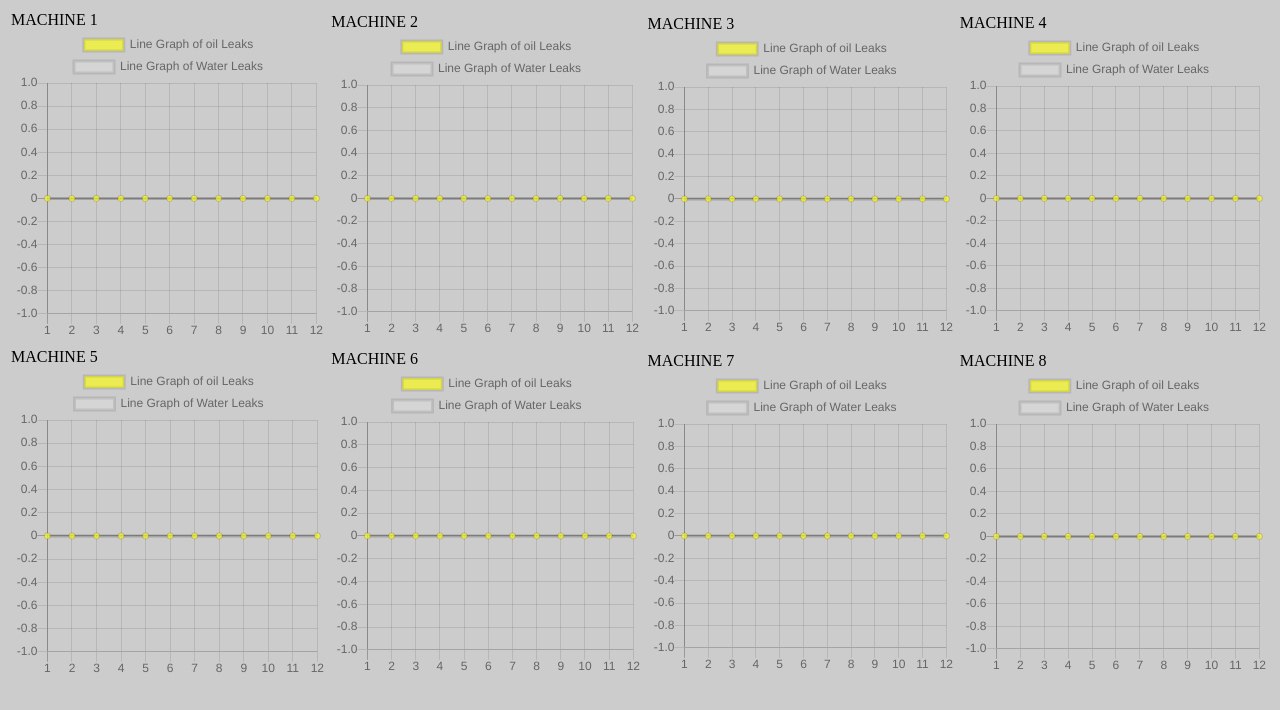
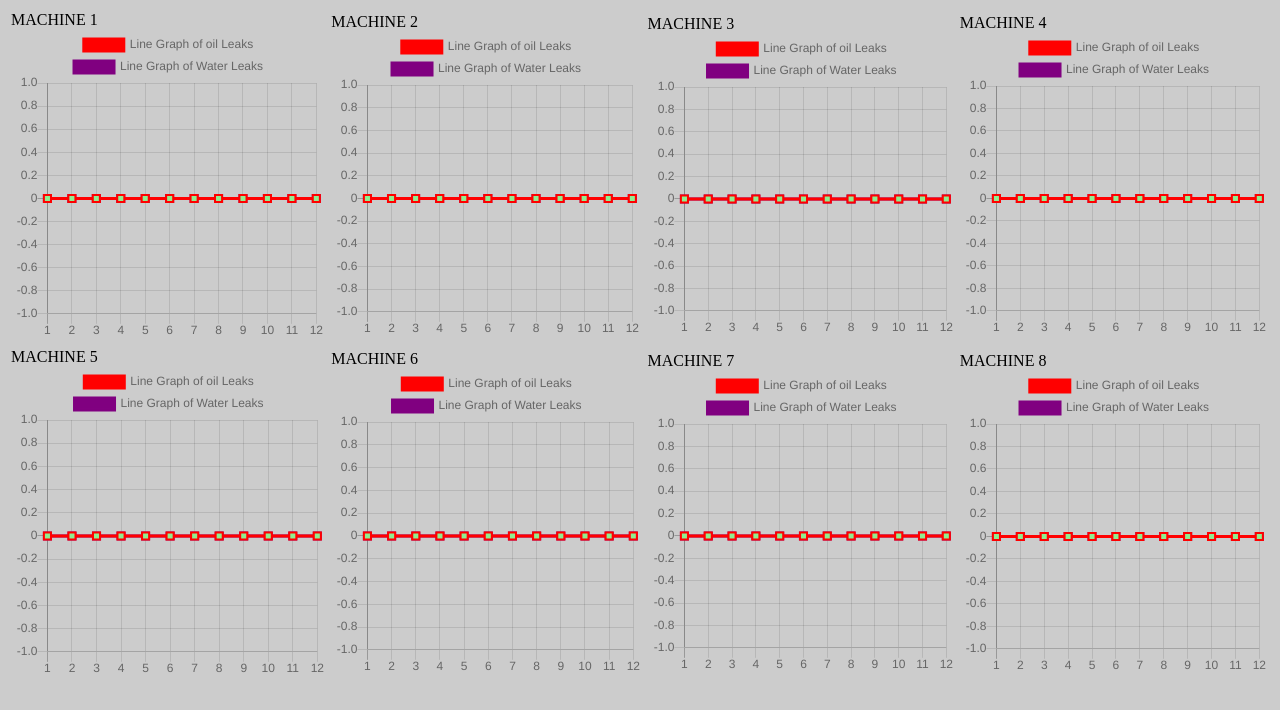
Before and after one commit to Pruthviraj98/htc-itmr-intern, a website: page 9/DASHBOARD1/index.html in a window 1280 px wide. Drawn offline with nearby package versions, Linux system fonts and the light colour scheme; no server answers.

Commit message:
updated db

```diff
--- a/9/DASHBOARD1/index.html
+++ b/9/DASHBOARD1/index.html
@@ -41,7 +41,7 @@ body
 }
 </style>
 <script type="text/javascript "src="https://cdnjs.cloudflare.com/ajax/libs/socket.io/2.2.0/socket.io.js"></script>
-<script type="text/javascript" src="https://cdnjs.cloudflare.com/ajax/libs/Chart.js/2.7.0/Chart.bundle.min.js"></script>
+<script type="text/javascript" src="https://cdnjs.cloudflare.com/ajax/libs/Chart.js/2.8.0/Chart.js"></script>
 <script type="text/javascript" src="https://cdnjs.cloudflare.com/ajax/libs/moment.js/2.18.1/moment.min.js"></script>
 <script type="text/javascript">
 
@@ -50,23 +50,31 @@ var data1 = {
    labels: ["1", "2", "3", "4", "5", "6","7", "8", "9", "10", "11", "12"],
    datasets: [{
      label: "Line Graph of oil Leaks",
-     backgroundColor:"rgba(255,255,0, 0.6)",
-     fillColor: "rgba(255, 255, 255, 0.5)",
-     strokeColor: "rgba(255, 255, 255, 0.5)",
-     pointColor: "rgba(255, 255, 255, 0.5)",
-     pointStrokeColor: "rgba(255, 255, 255, 0.5)",
-     pointHighlightFill: "rgba(255, 255, 255, 0.5)",
-     pointHighlightStroke: "rgba(255, 255, 255, 0.5)",
+     lineTension: 0.3,
+     fill: false,
+     borderColor: 'red',
+     backgroundColor: 'transparent',
+     pointBorderColor: 'red',
+     pointBackgroundColor: 'lightgreen',
+     pointRadius: 5,
+     pointHoverRadius: 15,
+     pointHitRadius: 30,
+     pointBorderWidth: 2,
+     pointStyle: 'rect',
      data: [0, 0, 0, 0, 0, 0, 0, 0, 0, 0, 0,0]
    },{
      label: "Line Graph of Water Leaks",
-     backgroundColor:"rgba(236, 236, 236, 0.3)",
-     fillColor: "rgba(236, 236, 236, 0.3)",
-     strokeColor: "rgba(236, 236, 236, 1)",
-     pointColor: "rgba(236, 236, 236, 1)",
-     pointStrokeColor: "rgba(236, 236, 236, 1)",
-     pointHighlightFill: "rgba(236, 236, 236, 1)",
-     pointHighlightStroke: "rgba(236, 236, 236, 1)",
+     lineTension: 0.3,
+     fill: false,
+     borderColor: 'purple',
+     backgroundColor: 'transparent',
+     pointBorderColor: 'purple',
+     pointBackgroundColor: 'lightgreen',
+     pointRadius: 5,
+     pointHoverRadius: 15,
+     pointHitRadius: 30,
+     pointBorderWidth: 2,
+     pointStyle: 'rect',
      data: [0, 0, 0, 0, 0, 0, 0, 0, 0, 0, 0,0]
    }]
  };
@@ -91,23 +99,47 @@ var data1 = {
     labels: ["1", "2", "3", "4", "5", "6","7", "8", "9", "10", "11", "12"],
     datasets: [{
       label: "Line Graph of oil Leaks",
-      backgroundColor:"rgba(255,255,0, 0.6)",
-      fillColor: "rgba(255, 255, 255, 0.5)",
-      strokeColor: "rgba(255, 255, 255, 0.5)",
-      pointColor: "rgba(255, 255, 255, 0.5)",
-      pointStrokeColor: "rgba(255, 255, 255, 0.5)",
-      pointHighlightFill: "rgba(255, 255, 255, 0.5)",
-      pointHighlightStroke: "rgba(255, 255, 255, 0.5)",
+      lineTension: 0.3,
+      fill: false,
+      borderColor: 'red',
+      backgroundColor: 'transparent',
+      pointBorderColor: 'red',
+      pointBackgroundColor: 'lightgreen',
+      pointRadius: 5,
+      pointHoverRadius: 15,
+      pointHitRadius: 30,
+      pointBorderWidth: 2,
+      pointStyle: 'rect',
+
+      // backgroundColor:"rgba(255,255,0, 0.6)",
+      // fillColor: "rgba(255, 255, 255, 0.5)",
+      // strokeColor: "rgba(255, 255, 255, 0.5)",
+      // pointColor: "rgba(255, 255, 255, 0.5)",
+      // pointStrokeColor: "rgba(255, 255, 255, 0.5)",
+      // pointHighlightFill: "rgba(255, 255, 255, 0.5)",
+      // pointHighlightStroke: "rgba(255, 255, 255, 0.5)",
       data: [0, 0, 0, 0, 0, 0, 0, 0, 0, 0, 0,0]
     },{
       label: "Line Graph of Water Leaks",
-      backgroundColor:"rgba(236, 236, 236, 0.3)",
-      fillColor: "rgba(236, 236, 236, 0.3)",
-      strokeColor: "rgba(236, 236, 236, 1)",
-      pointColor: "rgba(236, 236, 236, 1)",
-      pointStrokeColor: "rgba(236, 236, 236, 1)",
-      pointHighlightFill: "rgba(236, 236, 236, 1)",
-      pointHighlightStroke: "rgba(236, 236, 236, 1)",
+      lineTension: 0.3,
+      fill: false,
+      borderColor: 'purple',
+      backgroundColor: 'transparent',
+      pointBorderColor: 'purple',
+      pointBackgroundColor: 'lightgreen',
+      pointRadius: 5,
+      pointHoverRadius: 15,
+      pointHitRadius: 30,
+      pointBorderWidth: 2,
+      pointStyle: 'rect',
+
+      // backgroundColor:"rgba(236, 236, 236, 0.3)",
+      // fillColor: "rgba(236, 236, 236, 0.3)",
+      // strokeColor: "rgba(236, 236, 236, 1)",
+      // pointColor: "rgba(236, 236, 236, 1)",
+      // pointStrokeColor: "rgba(236, 236, 236, 1)",
+      // pointHighlightFill: "rgba(236, 236, 236, 1)",
+      // pointHighlightStroke: "rgba(236, 236, 236, 1)",
       data: [0, 0, 0, 0, 0, 0, 0, 0, 0, 0, 0,0]
     }]
   };
@@ -131,23 +163,31 @@ var data1 = {
      labels: ["1", "2", "3", "4", "5", "6","7", "8", "9", "10", "11", "12"],
      datasets: [{
        label: "Line Graph of oil Leaks",
-       backgroundColor:"rgba(255,255,0, 0.6)",
-       fillColor: "rgba(255, 255, 255, 0.5)",
-       strokeColor: "rgba(255, 255, 255, 0.5)",
-       pointColor: "rgba(255, 255, 255, 0.5)",
-       pointStrokeColor: "rgba(255, 255, 255, 0.5)",
-       pointHighlightFill: "rgba(255, 255, 255, 0.5)",
-       pointHighlightStroke: "rgba(255, 255, 255, 0.5)",
+       lineTension: 0.3,
+       fill: false,
+       borderColor: 'red',
+       backgroundColor: 'transparent',
+       pointBorderColor: 'red',
+       pointBackgroundColor: 'lightgreen',
+       pointRadius: 5,
+       pointHoverRadius: 15,
+       pointHitRadius: 30,
+       pointBorderWidth: 2,
+       pointStyle: 'rect',
        data: [0, 0, 0, 0, 0, 0, 0, 0, 0, 0, 0,0]
      },{
        label: "Line Graph of Water Leaks",
-       backgroundColor:"rgba(236, 236, 236, 0.3)",
-       fillColor: "rgba(236, 236, 236, 0.3)",
-       strokeColor: "rgba(236, 236, 236, 1)",
-       pointColor: "rgba(236, 236, 236, 1)",
-       pointStrokeColor: "rgba(236, 236, 236, 1)",
-       pointHighlightFill: "rgba(236, 236, 236, 1)",
-       pointHighlightStroke: "rgba(236, 236, 236, 1)",
+       lineTension: 0.3,
+       fill: false,
+       borderColor: 'purple',
+       backgroundColor: 'transparent',
+       pointBorderColor: 'purple',
+       pointBackgroundColor: 'lightgreen',
+       pointRadius: 5,
+       pointHoverRadius: 15,
+       pointHitRadius: 30,
+       pointBorderWidth: 2,
+       pointStyle: 'rect',
        data: [0, 0, 0, 0, 0, 0, 0, 0, 0, 0, 0,0]
      }]
    };
@@ -171,23 +211,31 @@ var data1 = {
       labels: ["1", "2", "3", "4", "5", "6","7", "8", "9", "10", "11", "12"],
       datasets: [{
         label: "Line Graph of oil Leaks",
-        backgroundColor:"rgba(255,255,0, 0.6)",
-        fillColor: "rgba(255, 255, 255, 0.5)",
-        strokeColor: "rgba(255, 255, 255, 0.5)",
-        pointColor: "rgba(255, 255, 255, 0.5)",
-        pointStrokeColor: "rgba(255, 255, 255, 0.5)",
-        pointHighlightFill: "rgba(255, 255, 255, 0.5)",
-        pointHighlightStroke: "rgba(255, 255, 255, 0.5)",
+        lineTension: 0.3,
+        fill: false,
+        borderColor: 'red',
+        backgroundColor: 'transparent',
+        pointBorderColor: 'red',
+        pointBackgroundColor: 'lightgreen',
+        pointRadius: 5,
+        pointHoverRadius: 15,
+        pointHitRadius: 30,
+        pointBorderWidth: 2,
+        pointStyle: 'rect',
         data: [0, 0, 0, 0, 0, 0, 0, 0, 0, 0, 0,0]
       },{
         label: "Line Graph of Water Leaks",
-        backgroundColor:"rgba(236, 236, 236, 0.3)",
-        fillColor: "rgba(236, 236, 236, 0.3)",
-        strokeColor: "rgba(236, 236, 236, 1)",
-        pointColor: "rgba(236, 236, 236, 1)",
-        pointStrokeColor: "rgba(236, 236, 236, 1)",
-        pointHighlightFill: "rgba(236, 236, 236, 1)",
-        pointHighlightStroke: "rgba(236, 236, 236, 1)",
+        lineTension: 0.3,
+        fill: false,
+        borderColor: 'purple',
+        backgroundColor: 'transparent',
+        pointBorderColor: 'purple',
+        pointBackgroundColor: 'lightgreen',
+        pointRadius: 5,
+        pointHoverRadius: 15,
+        pointHitRadius: 30,
+        pointBorderWidth: 2,
+        pointStyle: 'rect',
         data: [0, 0, 0, 0, 0, 0, 0, 0, 0, 0, 0,0]
       }]
     };
@@ -211,23 +259,31 @@ var data1 = {
        labels: ["1", "2", "3", "4", "5", "6","7", "8", "9", "10", "11", "12"],
        datasets: [{
          label: "Line Graph of oil Leaks",
-         backgroundColor:"rgba(255,255,0, 0.6)",
-         fillColor: "rgba(255, 255, 255, 0.5)",
-         strokeColor: "rgba(255, 255, 255, 0.5)",
-         pointColor: "rgba(255, 255, 255, 0.5)",
-         pointStrokeColor: "rgba(255, 255, 255, 0.5)",
-         pointHighlightFill: "rgba(255, 255, 255, 0.5)",
-         pointHighlightStroke: "rgba(255, 255, 255, 0.5)",
+         lineTension: 0.3,
+         fill: false,
+         borderColor: 'red',
+         backgroundColor: 'transparent',
+         pointBorderColor: 'red',
+         pointBackgroundColor: 'lightgreen',
+         pointRadius: 5,
+         pointHoverRadius: 15,
+         pointHitRadius: 30,
+         pointBorderWidth: 2,
+         pointStyle: 'rect',
          data: [0, 0, 0, 0, 0, 0, 0, 0, 0, 0, 0,0]
        },{
          label: "Line Graph of Water Leaks",
-         backgroundColor:"rgba(236, 236, 236, 0.3)",
-         fillColor: "rgba(236, 236, 236, 0.3)",
-         strokeColor: "rgba(236, 236, 236, 1)",
-         pointColor: "rgba(236, 236, 236, 1)",
-         pointStrokeColor: "rgba(236, 236, 236, 1)",
-         pointHighlightFill: "rgba(236, 236, 236, 1)",
-         pointHighlightStroke: "rgba(236, 236, 236, 1)",
+         lineTension: 0.3,
+         fill: false,
+         borderColor: 'purple',
+         backgroundColor: 'transparent',
+         pointBorderColor: 'purple',
+         pointBackgroundColor: 'lightgreen',
+         pointRadius: 5,
+         pointHoverRadius: 15,
+         pointHitRadius: 30,
+         pointBorderWidth: 2,
+         pointStyle: 'rect',
          data: [0, 0, 0, 0, 0, 0, 0, 0, 0, 0, 0,0]
        }]
      };
@@ -251,23 +307,31 @@ var data1 = {
         labels: ["1", "2", "3", "4", "5", "6","7", "8", "9", "10", "11", "12"],
         datasets: [{
           label: "Line Graph of oil Leaks",
-          backgroundColor:"rgba(255,255,0, 0.6)",
-          fillColor: "rgba(255, 255, 255, 0.5)",
-          strokeColor: "rgba(255, 255, 255, 0.5)",
-          pointColor: "rgba(255, 255, 255, 0.5)",
-          pointStrokeColor: "rgba(255, 255, 255, 0.5)",
-          pointHighlightFill: "rgba(255, 255, 255, 0.5)",
-          pointHighlightStroke: "rgba(255, 255, 255, 0.5)",
+          lineTension: 0.3,
+          fill: false,
+          borderColor: 'red',
+          backgroundColor: 'transparent',
+          pointBorderColor: 'red',
+          pointBackgroundColor: 'lightgreen',
+          pointRadius: 5,
+          pointHoverRadius: 15,
+          pointHitRadius: 30,
+          pointBorderWidth: 2,
+          pointStyle: 'rect',
           data: [0, 0, 0, 0, 0, 0, 0, 0, 0, 0, 0,0]
         },{
           label: "Line Graph of Water Leaks",
-          backgroundColor:"rgba(236, 236, 236, 0.3)",
-          fillColor: "rgba(236, 236, 236, 0.3)",
-          strokeColor: "rgba(236, 236, 236, 1)",
-          pointColor: "rgba(236, 236, 236, 1)",
-          pointStrokeColor: "rgba(236, 236, 236, 1)",
-          pointHighlightFill: "rgba(236, 236, 236, 1)",
-          pointHighlightStroke: "rgba(236, 236, 236, 1)",
+          lineTension: 0.3,
+          fill: false,
+          borderColor: 'purple',
+          backgroundColor: 'transparent',
+          pointBorderColor: 'purple',
+          pointBackgroundColor: 'lightgreen',
+          pointRadius: 5,
+          pointHoverRadius: 15,
+          pointHitRadius: 30,
+          pointBorderWidth: 2,
+          pointStyle: 'rect',
           data: [0, 0, 0, 0, 0, 0, 0, 0, 0, 0, 0,0]
         }]
       };
@@ -291,23 +355,31 @@ var data1 = {
          labels: ["1", "2", "3", "4", "5", "6","7", "8", "9", "10", "11", "12"],
          datasets: [{
            label: "Line Graph of oil Leaks",
-           backgroundColor:"rgba(255,255,0, 0.6)",
-           fillColor: "rgba(255, 255, 255, 0.5)",
-           strokeColor: "rgba(255, 255, 255, 0.5)",
-           pointColor: "rgba(255, 255, 255, 0.5)",
-           pointStrokeColor: "rgba(255, 255, 255, 0.5)",
-           pointHighlightFill: "rgba(255, 255, 255, 0.5)",
-           pointHighlightStroke: "rgba(255, 255, 255, 0.5)",
+           lineTension: 0.3,
+           fill: false,
+           borderColor: 'red',
+           backgroundColor: 'transparent',
+           pointBorderColor: 'red',
+           pointBackgroundColor: 'lightgreen',
+           pointRadius: 5,
+           pointHoverRadius: 15,
+           pointHitRadius: 30,
+           pointBorderWidth: 2,
+           pointStyle: 'rect',
            data: [0, 0, 0, 0, 0, 0, 0, 0, 0, 0, 0,0]
          },{
            label: "Line Graph of Water Leaks",
-           backgroundColor:"rgba(236, 236, 236, 0.3)",
-           fillColor: "rgba(236, 236, 236, 0.3)",
-           strokeColor: "rgba(236, 236, 236, 1)",
-           pointColor: "rgba(236, 236, 236, 1)",
-           pointStrokeColor: "rgba(236, 236, 236, 1)",
-           pointHighlightFill: "rgba(236, 236, 236, 1)",
-           pointHighlightStroke: "rgba(236, 236, 236, 1)",
+           lineTension: 0.3,
+           fill: false,
+           borderColor: 'purple',
+           backgroundColor: 'transparent',
+           pointBorderColor: 'purple',
+           pointBackgroundColor: 'lightgreen',
+           pointRadius: 5,
+           pointHoverRadius: 15,
+           pointHitRadius: 30,
+           pointBorderWidth: 2,
+           pointStyle: 'rect',
            data: [0, 0, 0, 0, 0, 0, 0, 0, 0, 0, 0,0]
          }]
        };
@@ -325,36 +397,54 @@ var data1 = {
            data: data7,
            options: options7
        });
+      //  myLineChart7.defaults.global.animationSteps = 50;
+      // myLineChart7.defaults.global.tooltipYPadding = 16;
+      // myLineChart7.defaults.global.tooltipCornerRadius = 0;
+      // myLineChart7.defaults.global.tooltipTitleFontStyle = "normal";
+      // myLineChart7.defaults.global.tooltipFillColor = "rgba(0,160,0,0.8)";
+      // myLineChart7.defaults.global.animationEasing = "easeOutBounce";
+      // myLineChart7.defaults.global.responsive = true;
+      // myLineChart7.defaults.global.scaleLineColor = "black";
+      // myLineChart7.defaults.global.scaleFontSize = 16;
+
 
        //rolling data vizz starts here..............
        var data8 = {
           labels: ["1", "2", "3", "4", "5", "6","7", "8", "9", "10", "11", "12"],
           datasets: [{
             label: "Line Graph of oil Leaks",
-            backgroundColor:"rgba(255,255,0, 0.6)",
-            fillColor: "rgba(255, 255, 255, 0.5)",
-            strokeColor: "rgba(255, 255, 255, 0.5)",
-            pointColor: "rgba(255, 255, 255, 0.5)",
-            pointStrokeColor: "rgba(255, 255, 255, 0.5)",
-            pointHighlightFill: "rgba(255, 255, 255, 0.5)",
-            pointHighlightStroke: "rgba(255, 255, 255, 0.5)",
+            lineTension: 0.3,
+            fill: false,
+            borderColor: 'red',
+            backgroundColor: 'transparent',
+            pointBorderColor: 'red',
+            pointBackgroundColor: 'lightgreen',
+            pointRadius: 5,
+            pointHoverRadius: 15,
+            pointHitRadius: 30,
+            pointBorderWidth: 2,
+            pointStyle: 'rect',
             data: [0, 0, 0, 0, 0, 0, 0, 0, 0, 0, 0,0]
           },{
             label: "Line Graph of Water Leaks",
-            backgroundColor:"rgba(236, 236, 236, 0.3)",
-            fillColor: "rgba(236, 236, 236, 0.3)",
-            strokeColor: "rgba(236, 236, 236, 1)",
-            pointColor: "rgba(236, 236, 236, 1)",
-            pointStrokeColor: "rgba(236, 236, 236, 1)",
-            pointHighlightFill: "rgba(236, 236, 236, 1)",
-            pointHighlightStroke: "rgba(236, 236, 236, 1)",
+            lineTension: 0.3,
+            fill: false,
+            borderColor: 'purple',
+            backgroundColor: 'transparent',
+            pointBorderColor: 'purple',
+            pointBackgroundColor: 'lightgreen',
+            pointRadius: 5,
+            pointHoverRadius: 15,
+            pointHitRadius: 30,
+            pointBorderWidth: 2,
+            pointStyle: 'rect',
             data: [0, 0, 0, 0, 0, 0, 0, 0, 0, 0, 0,0]
           }]
         };
 
         var options8 = {
           animation: false,
-          scaleOverride: false,
+          scaleOverride: true,
           scaleSteps: 1,
           scaleStepWidth: 2,
         };
@@ -365,8 +455,6 @@ var data1 = {
             data: data8,
             options: options8
         });
-
-
  setInterval(function() {
    setData(data1.datasets[0].data,
           data2.datasets[0].data,
@@ -426,7 +514,7 @@ var data1 = {
           var myLineChart7 = new Chart(ctx7, {
               type: 'line',
               data: data7,
-              options: options7
+              // options: options7
           });
           var myLineChart8 = new Chart(ctx8, {
               type: 'line',
```
Also changed, not shown: 9/DASHBOARD1/server.js (+15 -5 lines).
